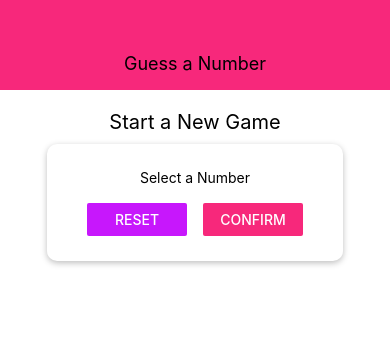
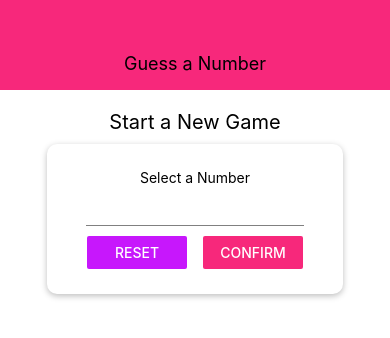
Before and after one commit to christerforsgren91/native_number_game, a React Native app: screen / in a window 390 px wide. Shown: the top 338 px of the page. Built offline with nearby package versions, Linux system fonts and the light colour scheme.

Commit message:
Add Input.js file and style input field

```diff
--- /dev/null
+++ b/components/Input.js
@@ -0,0 +1,17 @@
+import React from 'react'
+import { TextInput, StyleSheet } from 'react-native'
+
+const Input = (props) => {
+  return <TextInput style={{ ...styles.input, ...props.style }} />
+}
+
+const styles = StyleSheet.create({
+  input: {
+    height: 30,
+    borderBottomColor: 'grey',
+    borderBottomWidth: 1,
+    marginVertical: 10
+  },
+})
+
+export default Input
--- a/screens/StartGameScreen.js
+++ b/screens/StartGameScreen.js
@@ -1,6 +1,8 @@
 import React from 'react'
-import { View, Text, StyleSheet, TextInput, Button } from 'react-native'
+import { View, Text, StyleSheet, Button } from 'react-native'
+
 import Card from '../components/Card'
+import Input from '../components/Input'
 import Colors from '../constants/colors'
 
 const StartGameScreen = (props) => {
@@ -9,7 +11,7 @@
       <Text style={styles.title}>Start a New Game</Text>
       <Card style={styles.inputContainer}>
         <Text>Select a Number</Text>
-        <TextInput />
+        <Input />
         <View style={styles.buttonContainer}>
           <View style={styles.button}>
             <Button title='Reset' onPress={() => {}} color={Colors.accent} />
```
